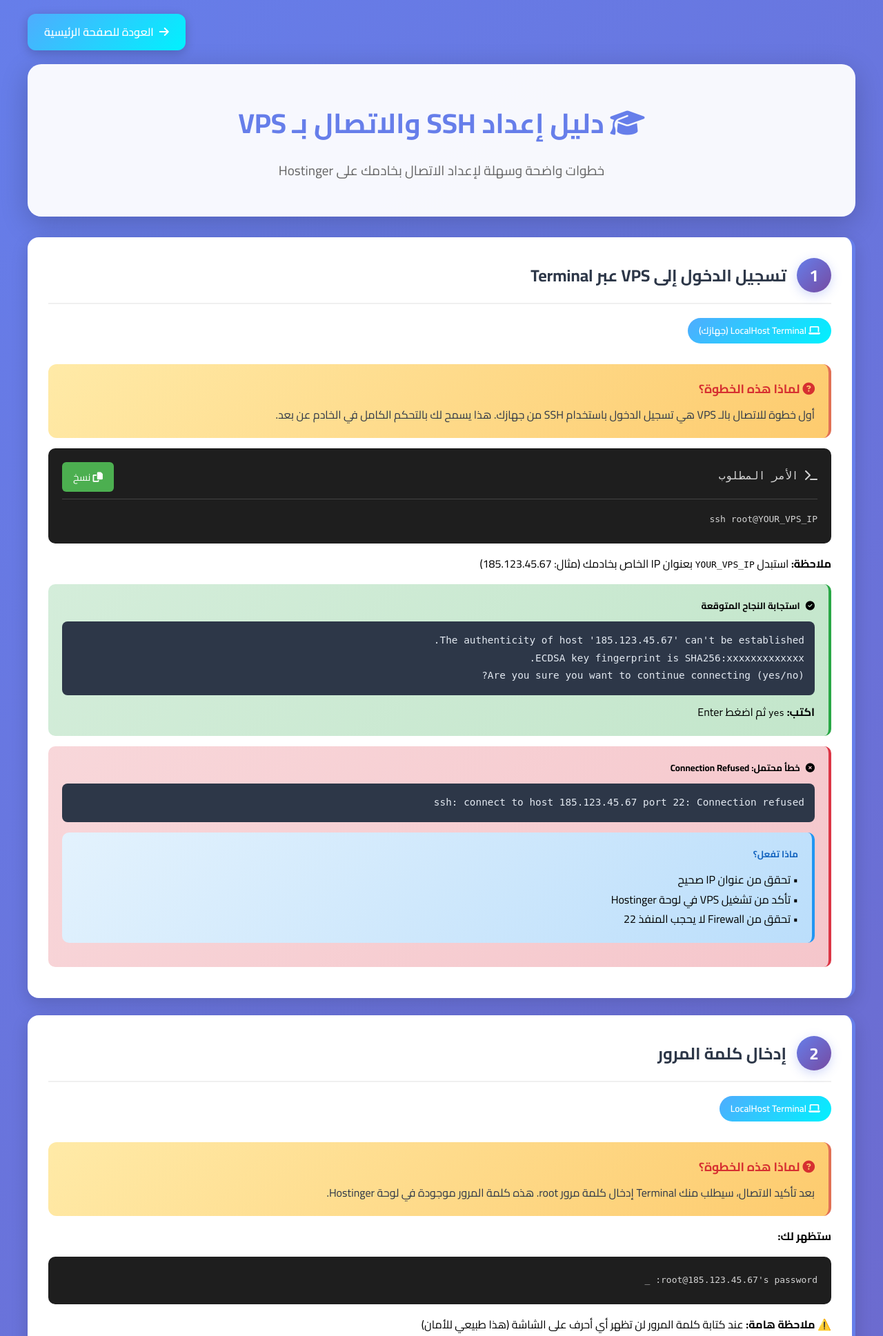
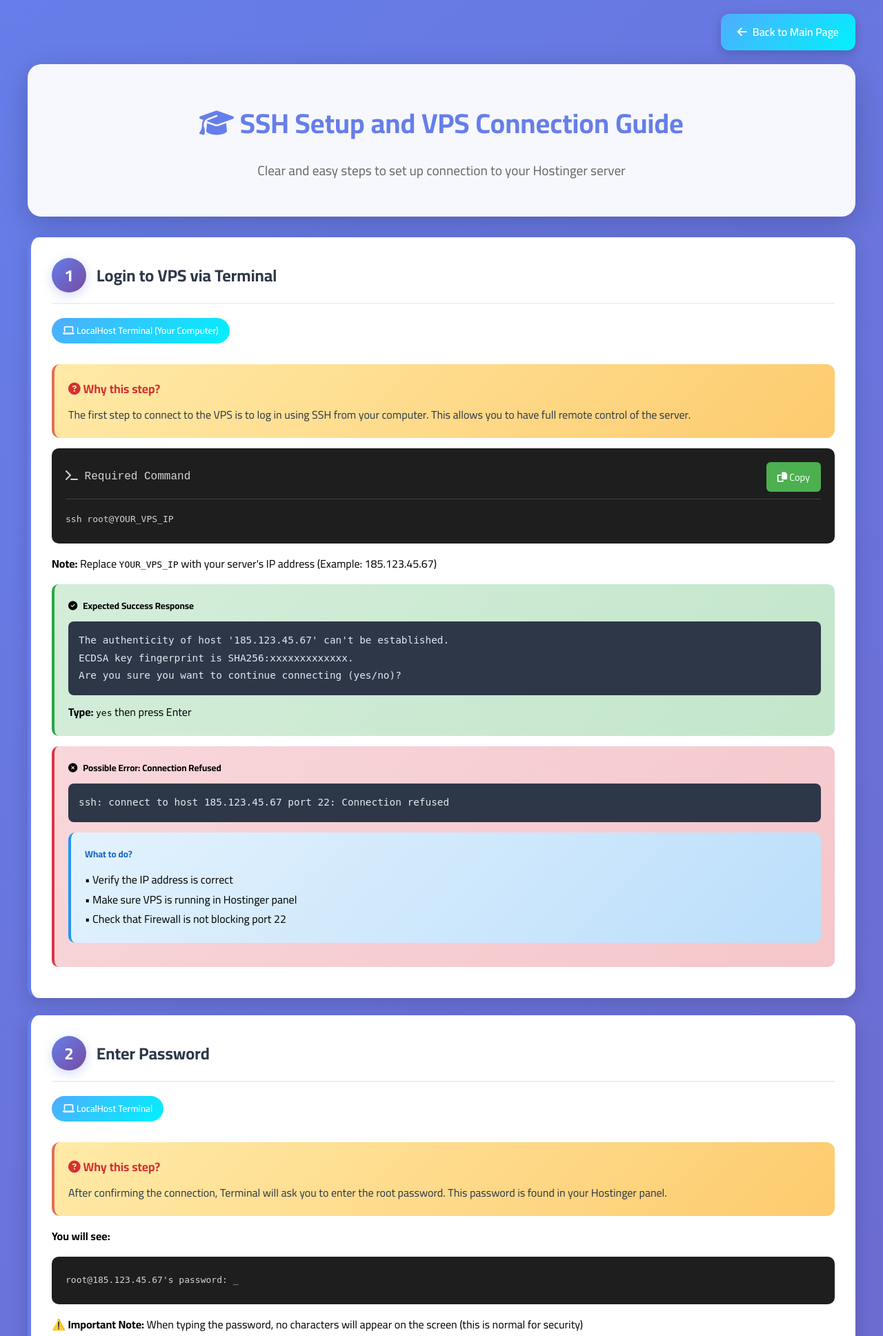
Before and after one commit to victorystreamlines/www, a PHP site: page /report.html in a window 1280 px wide. Shown: the top 1937 px of the page at 69% size. Run offline with PHP 8.4, Linux system fonts and the light colour scheme.

Commit message:
تغيير: تحويل واجهة المستخدم من العربية إلى الإنجليزية مع تحديث اتجاه التصميم من RTL إلى LTR

```diff
--- a/report.html
+++ b/report.html
@@ -1,9 +1,9 @@
 <!DOCTYPE html>
-<html lang="ar" dir="rtl">
+<html lang="en" dir="ltr">
 <head>
     <meta charset="UTF-8">
     <meta name="viewport" content="width=device-width, initial-scale=1.0">
-    <title>📚 دليل إعداد SSH - خطوة بخطوة</title>
+    <title>📚 SSH Setup Guide - Step by Step</title>
     <link rel="stylesheet" href="https://cdnjs.cloudflare.com/ajax/libs/font-awesome/6.4.0/css/all.min.css">
     <link href="https://fonts.googleapis.com/css2?family=Cairo:wght@300;400;600;700;800&display=swap" rel="stylesheet">
     <style>
@@ -19,7 +19,7 @@
         .top-nav {
             max-width: 1200px;
             margin: 0 auto 20px;
-            text-align: left;
+            text-align: right;
         }
 
         .nav-btn {
@@ -72,7 +72,7 @@
             padding: 30px;
             margin-bottom: 25px;
             box-shadow: 0 8px 25px rgba(0,0,0,0.15);
-            border-right: 5px solid #667eea;
+            border-left: 5px solid #667eea;
         }
 
         .step-header {
@@ -128,7 +128,7 @@
             padding: 20px;
             border-radius: 12px;
             margin: 15px 0;
-            border-right: 4px solid #e17055;
+            border-left: 4px solid #e17055;
         }
 
         .why-box h4 {
@@ -192,12 +192,12 @@
 
         .response-success {
             background: linear-gradient(135deg, #d4edda, #c3e6cb);
-            border-right: 4px solid #28a745;
+            border-left: 4px solid #28a745;
         }
 
         .response-error {
             background: linear-gradient(135deg, #f8d7da, #f5c6cb);
-            border-right: 4px solid #dc3545;
+            border-left: 4px solid #dc3545;
         }
 
         .response-box h5 {
@@ -222,7 +222,7 @@
             padding: 20px;
             border-radius: 10px;
             margin: 15px 0;
-            border-right: 4px solid #2196F3;
+            border-left: 4px solid #2196F3;
         }
 
         .action-box h5 {
@@ -239,59 +239,59 @@
 <body>
     <div class="top-nav">
         <a href="index.php" class="nav-btn">
-            <i class="fas fa-arrow-right"></i>
-            <span>العودة للصفحة الرئيسية</span>
+            <i class="fas fa-arrow-left"></i>
+            <span>Back to Main Page</span>
         </a>
     </div>
 
     <div class="container">
         <div class="hero">
-            <h1><i class="fas fa-graduation-cap"></i> دليل إعداد SSH والاتصال بـ VPS</h1>
-            <p>خطوات واضحة وسهلة لإعداد الاتصال بخادمك على Hostinger</p>
+            <h1><i class="fas fa-graduation-cap"></i> SSH Setup and VPS Connection Guide</h1>
+            <p>Clear and easy steps to set up connection to your Hostinger server</p>
         </div>
 
         <!-- Step 1 -->
         <div class="step-card">
             <div class="step-header">
                 <div class="step-number">1</div>
-                <div class="step-title">تسجيل الدخول إلى VPS عبر Terminal</div>
+                <div class="step-title">Login to VPS via Terminal</div>
             </div>
 
-            <span class="terminal-badge badge-local"><i class="fas fa-laptop"></i> LocalHost Terminal (جهازك)</span>
+            <span class="terminal-badge badge-local"><i class="fas fa-laptop"></i> LocalHost Terminal (Your Computer)</span>
 
             <div class="why-box">
-                <h4><i class="fas fa-question-circle"></i> لماذا هذه الخطوة؟</h4>
-                <p>أول خطوة للاتصال بالـ VPS هي تسجيل الدخول باستخدام SSH من جهازك. هذا يسمح لك بالتحكم الكامل في الخادم عن بعد.</p>
+                <h4><i class="fas fa-question-circle"></i> Why this step?</h4>
+                <p>The first step to connect to the VPS is to log in using SSH from your computer. This allows you to have full remote control of the server.</p>
             </div>
 
             <div class="code-block">
                 <div class="code-header">
-                    <span><i class="fas fa-terminal"></i> الأمر المطلوب</span>
+                    <span><i class="fas fa-terminal"></i> Required Command</span>
                     <button class="copy-btn" onclick="copyCode(this, 'ssh root@YOUR_VPS_IP')">
-                        <i class="fas fa-copy"></i> نسخ
+                        <i class="fas fa-copy"></i> Copy
                     </button>
                 </div>
                 <code>ssh root@YOUR_VPS_IP</code>
             </div>
 
-            <p><strong>ملاحظة:</strong> استبدل <code>YOUR_VPS_IP</code> بعنوان IP الخاص بخادمك (مثال: 185.123.45.67)</p>
+            <p><strong>Note:</strong> Replace <code>YOUR_VPS_IP</code> with your server's IP address (Example: 185.123.45.67)</p>
 
             <div class="response-box response-success">
-                <h5><i class="fas fa-check-circle"></i> استجابة النجاح المتوقعة</h5>
+                <h5><i class="fas fa-check-circle"></i> Expected Success Response</h5>
                 <pre>The authenticity of host '185.123.45.67' can't be established.
 ECDSA key fingerprint is SHA256:xxxxxxxxxxxxx.
 Are you sure you want to continue connecting (yes/no)?</pre>
-                <p><strong>اكتب:</strong> <code>yes</code> ثم اضغط Enter</p>
+                <p><strong>Type:</strong> <code>yes</code> then press Enter</p>
             </div>
 
             <div class="response-box response-error">
-                <h5><i class="fas fa-times-circle"></i> خطأ محتمل: Connection Refused</h5>
+                <h5><i class="fas fa-times-circle"></i> Possible Error: Connection Refused</h5>
                 <pre>ssh: connect to host 185.123.45.67 port 22: Connection refused</pre>
                 <div class="action-box">
-                    <h5>ماذا تفعل؟</h5>
-                    <p>• تحقق من عنوان IP صحيح<br>
-                    • تأكد من تشغيل VPS في لوحة Hostinger<br>
-                    • تحقق من Firewall لا يحجب المنفذ 22</p>
+                    <h5>What to do?</h5>
+                    <p>• Verify the IP address is correct<br>
+                    • Make sure VPS is running in Hostinger panel<br>
+                    • Check that Firewall is not blocking port 22</p>
                 </div>
             </div>
         </div>
@@ -300,40 +300,40 @@ Are you sure you want to continue connecting (yes/no)?</pre>
         <div class="step-card">
             <div class="step-header">
                 <div class="step-number">2</div>
-                <div class="step-title">إدخال كلمة المرور</div>
+                <div class="step-title">Enter Password</div>
             </div>
 
             <span class="terminal-badge badge-local"><i class="fas fa-laptop"></i> LocalHost Terminal</span>
 
             <div class="why-box">
-                <h4><i class="fas fa-question-circle"></i> لماذا هذه الخطوة؟</h4>
-                <p>بعد تأكيد الاتصال، سيطلب منك Terminal إدخال كلمة مرور root. هذه كلمة المرور موجودة في لوحة Hostinger.</p>
+                <h4><i class="fas fa-question-circle"></i> Why this step?</h4>
+                <p>After confirming the connection, Terminal will ask you to enter the root password. This password is found in your Hostinger panel.</p>
             </div>
 
-            <p><strong>ستظهر لك:</strong></p>
+            <p><strong>You will see:</strong></p>
             <div class="code-block">
                 <code>root@185.123.45.67's password: _</code>
             </div>
 
-            <p><strong>⚠️ ملاحظة هامة:</strong> عند كتابة كلمة المرور لن تظهر أي أحرف على الشاشة (هذا طبيعي للأمان)</p>
+            <p><strong>⚠️ Important Note:</strong> When typing the password, no characters will appear on the screen (this is normal for security)</p>
 
             <div class="response-box response-success">
-                <h5><i class="fas fa-check-circle"></i> تسجيل دخول ناجح</h5>
+                <h5><i class="fas fa-check-circle"></i> Successful Login</h5>
                 <pre>Welcome to Ubuntu 22.04 LTS
 Last login: Sat Oct 18 02:00:00 2025
 root@vps-hostname:~#</pre>
-                <p><strong>✅ رائع!</strong> أنت الآن داخل VPS Terminal</p>
+                <p><strong>✅ Great!</strong> You are now inside VPS Terminal</p>
             </div>
 
             <div class="response-box response-error">
-                <h5><i class="fas fa-times-circle"></i> خطأ: كلمة مرور خاطئة</h5>
+                <h5><i class="fas fa-times-circle"></i> Error: Wrong Password</h5>
                 <pre>Permission denied, please try again.</pre>
                 <div class="action-box">
-                    <h5>ماذا تفعل؟</h5>
-                    <p>• اذهب إلى لوحة Hostinger<br>
-                    • افتح VPS Management<br>
-                    • اضغط على "Reset Root Password"<br>
-                    • استخدم كلمة المرور الجديدة</p>
+                    <h5>What to do?</h5>
+                    <p>• Go to Hostinger panel<br>
+                    • Open VPS Management<br>
+                    • Click "Reset Root Password"<br>
+                    • Use the new password</p>
                 </div>
             </div>
         </div>
@@ -342,47 +342,47 @@ root@vps-hostname:~#</pre>
         <div class="step-card">
             <div class="step-header">
                 <div class="step-number">3</div>
-                <div class="step-title">تثبيت PHP SSH2 Extension على LocalHost</div>
+                <div class="step-title">Install PHP SSH2 Extension on LocalHost</div>
             </div>
 
             <span class="terminal-badge badge-local"><i class="fas fa-laptop"></i> LocalHost Terminal (Laragon/XAMPP)</span>
 
             <div class="why-box">
-                <h4><i class="fas fa-question-circle"></i> لماذا هذه الخطوة؟</h4>
-                <p>PHP يحتاج إلى extension خاص للاتصال بـ SSH. بدون هذا الـ extension، سيظهر خطأ في index.php</p>
+                <h4><i class="fas fa-question-circle"></i> Why this step?</h4>
+                <p>PHP needs a special extension to connect via SSH. Without this extension, an error will appear in index.php</p>
             </div>
 
-            <p><strong>للتحقق إذا كان مثبت:</strong></p>
+            <p><strong>To check if it's installed:</strong></p>
             <div class="code-block">
                 <div class="code-header">
-                    <span><i class="fas fa-terminal"></i> الأمر المطلوب</span>
+                    <span><i class="fas fa-terminal"></i> Required Command</span>
                     <button class="copy-btn" onclick="copyCode(this, 'php -m | grep ssh2')">
-                        <i class="fas fa-copy"></i> نسخ
+                        <i class="fas fa-copy"></i> Copy
                     </button>
                 </div>
                 <code>php -m | grep ssh2</code>
             </div>
 
             <div class="response-box response-success">
-                <h5><i class="fas fa-check-circle"></i> SSH2 مثبت</h5>
+                <h5><i class="fas fa-check-circle"></i> SSH2 is Installed</h5>
                 <pre>ssh2</pre>
-                <p><strong>✅ ممتاز!</strong> الـ extension موجود، انتقل للخطوة التالية</p>
+                <p><strong>✅ Excellent!</strong> The extension is present, proceed to next step</p>
             </div>
 
             <div class="response-box response-error">
-                <h5><i class="fas fa-times-circle"></i> SSH2 غير مثبت</h5>
-                <pre>(لا يظهر أي شيء)</pre>
+                <h5><i class="fas fa-times-circle"></i> SSH2 is Not Installed</h5>
+                <pre>(nothing appears)</pre>
                 <div class="action-box">
-                    <h5>خطوات التثبيت في Laragon:</h5>
-                    <p>1. افتح Laragon<br>
+                    <h5>Installation Steps in Laragon:</h5>
+                    <p>1. Open Laragon<br>
                     2. Menu → PHP → Extensions<br>
-                    3. ابحث عن ssh2 وفعله<br>
-                    4. أعد تشغيل Apache<br>
+                    3. Find ssh2 and enable it<br>
+                    4. Restart Apache<br>
                     <br>
-                    <strong>أو يدوياً:</strong><br>
-                    • افتح php.ini<br>
-                    • أضف: <code>extension=ssh2</code><br>
-                    • أعد تشغيل Apache</p>
+                    <strong>Or manually:</strong><br>
+                    • Open php.ini<br>
+                    • Add: <code>extension=ssh2</code><br>
+                    • Restart Apache</p>
                 </div>
             </div>
         </div>
@@ -391,32 +391,32 @@ root@vps-hostname:~#</pre>
         <div class="step-card">
             <div class="step-header">
                 <div class="step-number">4</div>
-                <div class="step-title">تحديث وترقية النظام على VPS</div>
+                <div class="step-title">Update and Upgrade System on VPS</div>
             </div>
 
             <span class="terminal-badge badge-vps"><i class="fas fa-server"></i> VPS Terminal</span>
 
             <div class="why-box">
-                <h4><i class="fas fa-question-circle"></i> لماذا هذه الخطوة؟</h4>
-                <p>قبل أي عمل على VPS، يجب تحديث قوائم الحزم والنظام لضمان الأمان وآخر الإصدارات.</p>
+                <h4><i class="fas fa-question-circle"></i> Why this step?</h4>
+                <p>Before any work on VPS, you must update package lists and the system to ensure security and latest versions.</p>
             </div>
 
             <div class="code-block">
                 <div class="code-header">
-                    <span><i class="fas fa-terminal"></i> الأمر المطلوب</span>
+                    <span><i class="fas fa-terminal"></i> Required Command</span>
                     <button class="copy-btn" onclick="copyCode(this, 'apt update && apt upgrade -y')">
-                        <i class="fas fa-copy"></i> نسخ
+                        <i class="fas fa-copy"></i> Copy
                     </button>
                 </div>
                 <code>apt update && apt upgrade -y</code>
             </div>
 
             <div class="response-box response-success">
-                <h5><i class="fas fa-check-circle"></i> التحديث نجح</h5>
+                <h5><i class="fas fa-check-circle"></i> Update Successful</h5>
                 <pre>Reading package lists... Done
 Building dependency tree... Done
 All packages are up to date.</pre>
-                <p><strong>✅ رائع!</strong> النظام محدث</p>
+                <p><strong>✅ Great!</strong> System is updated</p>
             </div>
         </div>
 
@@ -424,44 +424,44 @@ All packages are up to date.</pre>
         <div class="step-card">
             <div class="step-header">
                 <div class="step-number">5</div>
-                <div class="step-title">التحقق من SSH Server يعمل</div>
+                <div class="step-title">Verify SSH Server is Running</div>
             </div>
 
             <span class="terminal-badge badge-vps"><i class="fas fa-server"></i> VPS Terminal</span>
 
             <div class="why-box">
-                <h4><i class="fas fa-question-circle"></i> لماذا هذه الخطوة؟</h4>
-                <p>للتأكد أن SSH Server (sshd) يعمل بشكل صحيح ويستقبل الاتصالات.</p>
+                <h4><i class="fas fa-question-circle"></i> Why this step?</h4>
+                <p>To ensure that SSH Server (sshd) is working properly and accepting connections.</p>
             </div>
 
             <div class="code-block">
                 <div class="code-header">
-                    <span><i class="fas fa-terminal"></i> الأمر المطلوب</span>
+                    <span><i class="fas fa-terminal"></i> Required Command</span>
                     <button class="copy-btn" onclick="copyCode(this, 'systemctl status sshd')">
-                        <i class="fas fa-copy"></i> نسخ
+                        <i class="fas fa-copy"></i> Copy
                     </button>
                 </div>
                 <code>systemctl status sshd</code>
             </div>
 
             <div class="response-box response-success">
-                <h5><i class="fas fa-check-circle"></i> SSH يعمل</h5>
+                <h5><i class="fas fa-check-circle"></i> SSH is Running</h5>
                 <pre>● ssh.service - OpenBSD Secure Shell server
    Loaded: loaded
    Active: active (running)</pre>
-                <p><strong>✅ ممتاز!</strong> SSH Server يعمل</p>
+                <p><strong>✅ Excellent!</strong> SSH Server is running</p>
             </div>
 
             <div class="response-box response-error">
-                <h5><i class="fas fa-times-circle"></i> SSH متوقف</h5>
+                <h5><i class="fas fa-times-circle"></i> SSH is Stopped</h5>
                 <pre>Active: inactive (dead)</pre>
                 <div class="action-box">
-                    <h5>تشغيل SSH:</h5>
+                    <h5>Start SSH:</h5>
                     <div class="code-block">
                         <div class="code-header">
-                            <span>أمر التشغيل</span>
+                            <span>Start Command</span>
                             <button class="copy-btn" onclick="copyCode(this, 'systemctl start sshd')">
-                                <i class="fas fa-copy"></i> نسخ
+                                <i class="fas fa-copy"></i> Copy
                             </button>
                         </div>
                         <code>systemctl start sshd</code>
@@ -474,52 +474,52 @@ All packages are up to date.</pre>
         <div class="step-card">
             <div class="step-header">
                 <div class="step-number">6</div>
-                <div class="step-title">فحص Firewall والمنافذ</div>
+                <div class="step-title">Check Firewall and Ports</div>
             </div>
 
             <span class="terminal-badge badge-vps"><i class="fas fa-server"></i> VPS Terminal</span>
 
             <div class="why-box">
-                <h4><i class="fas fa-question-circle"></i> لماذا هذه الخطوة؟</h4>
-                <p>Firewall قد يمنع الاتصالات الخارجية. يجب التأكد أن المنفذ 22 (SSH) مفتوح.</p>
+                <h4><i class="fas fa-question-circle"></i> Why this step?</h4>
+                <p>Firewall may block external connections. You must ensure that port 22 (SSH) is open.</p>
             </div>
 
             <div class="code-block">
                 <div class="code-header">
-                    <span><i class="fas fa-terminal"></i> الأمر المطلوب</span>
+                    <span><i class="fas fa-terminal"></i> Required Command</span>
                     <button class="copy-btn" onclick="copyCode(this, 'ufw status')">
-                        <i class="fas fa-copy"></i> نسخ
+                        <i class="fas fa-copy"></i> Copy
                     </button>
                 </div>
                 <code>ufw status</code>
             </div>
 
             <div class="response-box response-success">
-                <h5><i class="fas fa-check-circle"></i> Firewall غير مفعل</h5>
+                <h5><i class="fas fa-check-circle"></i> Firewall is Inactive</h5>
                 <pre>Status: inactive</pre>
-                <p><strong>✅ جيد!</strong> لا توجد قيود، انتقل للخطوة التالية</p>
+                <p><strong>✅ Good!</strong> No restrictions, proceed to next step</p>
             </div>
 
             <div class="response-box response-error">
-                <h5><i class="fas fa-exclamation-triangle"></i> Firewall مفعل</h5>
+                <h5><i class="fas fa-exclamation-triangle"></i> Firewall is Active</h5>
                 <pre>Status: active</pre>
                 <div class="action-box">
-                    <h5>فتح المنفذ 22:</h5>
+                    <h5>Open Port 22:</h5>
                     <div class="code-block">
                         <div class="code-header">
-                            <span>أمر السماح</span>
+                            <span>Allow Command</span>
                             <button class="copy-btn" onclick="copyCode(this, 'ufw allow 22/tcp')">
-                                <i class="fas fa-copy"></i> نسخ
+                                <i class="fas fa-copy"></i> Copy
                             </button>
                         </div>
                         <code>ufw allow 22/tcp</code>
                     </div>
-                    <p>ثم أعد تحميل:</p>
+                    <p>Then reload:</p>
                     <div class="code-block">
                         <div class="code-header">
-                            <span>إعادة التحميل</span>
+                            <span>Reload</span>
                             <button class="copy-btn" onclick="copyCode(this, 'ufw reload')">
-                                <i class="fas fa-copy"></i> نسخ
+                                <i class="fas fa-copy"></i> Copy
                             </button>
                         </div>
                         <code>ufw reload</code>
@@ -532,15 +532,15 @@ All packages are up to date.</pre>
         <div class="step-card" style="background: linear-gradient(135deg, #11998e, #38ef7d); color: white;">
             <div class="step-header" style="border-bottom-color: rgba(255,255,255,0.3);">
                 <div class="step-number" style="background: white; color: #11998e;">✓</div>
-                <div class="step-title" style="color: white;">الآن جرب الاتصال!</div>
+                <div class="step-title" style="color: white;">Now Try Connecting!</div>
             </div>
 
             <p style="font-size: 1.2rem; margin: 20px 0;">
-                بعد إتمام جميع الخطوات السابقة، ارجع إلى <strong>index.php</strong> وجرب الاتصال!
+                After completing all previous steps, go back to <strong>index.php</strong> and try connecting!
             </p>
 
             <a href="index.php" style="display: inline-block; background: white; color: #11998e; padding: 15px 30px; border-radius: 12px; text-decoration: none; font-weight: 700; margin-top: 10px;">
-                <i class="fas fa-rocket"></i> اذهب لصفحة الاتصال
+                <i class="fas fa-rocket"></i> Go to Connection Page
             </a>
         </div>
 
@@ -550,7 +550,7 @@ All packages are up to date.</pre>
         function copyCode(btn, text) {
             navigator.clipboard.writeText(text).then(() => {
                 const original = btn.innerHTML;
-                btn.innerHTML = '<i class="fas fa-check"></i> تم النسخ!';
+                btn.innerHTML = '<i class="fas fa-check"></i> Copied!';
                 btn.classList.add('copied');
                 setTimeout(() => {
                     btn.innerHTML = original;
```
Also changed, not shown: index.php (+33 -33 lines).
